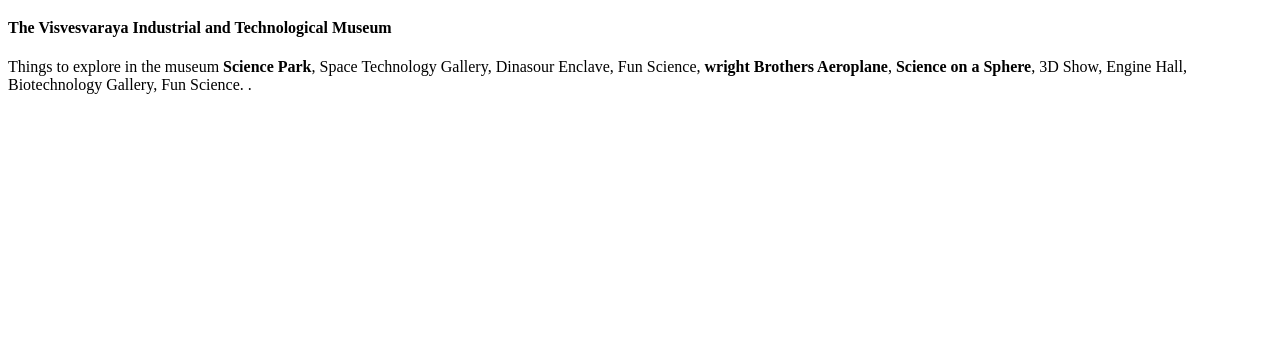
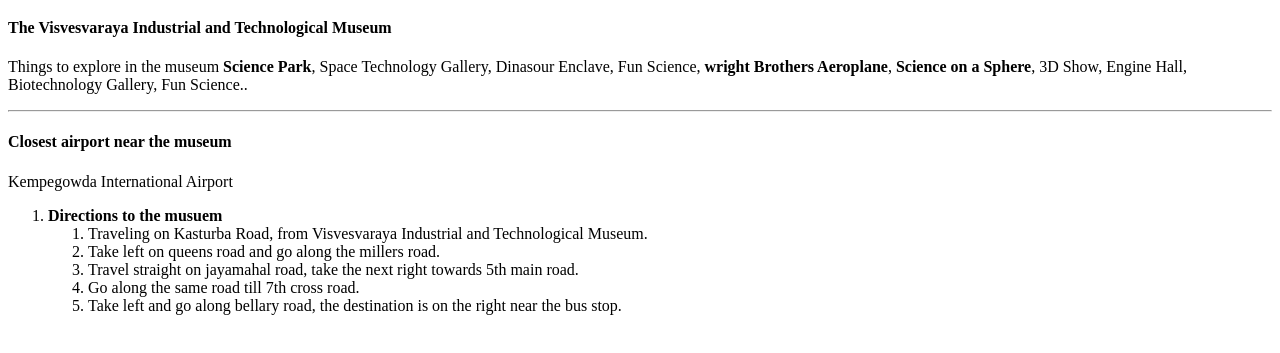
Before and after one commit to 44-563-Web-Apps-F22/44563-webapps-assignment-3-AkhilaMitta, a plain HTML site: page index.html in a window 1280 px wide. Shown: the part 61-414 px from the top of the page. Drawn offline with Linux system fonts and the light colour scheme.

Commit message:
made changes

```diff
--- a/index.html
+++ b/index.html
@@ -12,7 +12,21 @@
         <h4>The Visvesvaraya Industrial and Technological Museum</h4>
         <p>Things to explore in the museum <b>Science Park</b>, Space Technology Gallery,
             Dinasour Enclave, Fun Science, <b>wright Brothers Aeroplane</b>, <b>Science on a Sphere</b>, 3D Show,
-            Engine Hall, Biotechnology Gallery, Fun Science.
-        </b>.</p>
+            Engine Hall, Biotechnology Gallery, Fun Science.</b>.</p>
+        <hr>
+        <h4>Closest airport near the museum</h4>
+        <p>Kempegowda International Airport
+            <ol>
+                <li><b>Directions to the musuem</b>
+                <ol>
+                    <li>Traveling on Kasturba Road, from Visvesvaraya Industrial and Technological Museum.</li>
+                    <li>Take left on queens road and go along the millers road.</li>
+                    <li>Travel straight on jayamahal road, take the next right towards 5th main road.</li>
+                    <li>Go along the same road till 7th cross road.</li>
+                    <li>Take left and go along bellary road, the destination is on the right near the bus stop.</li>
+                </ol>
+                </li>
+            </ol>
+
     </body>
 </html>
```
